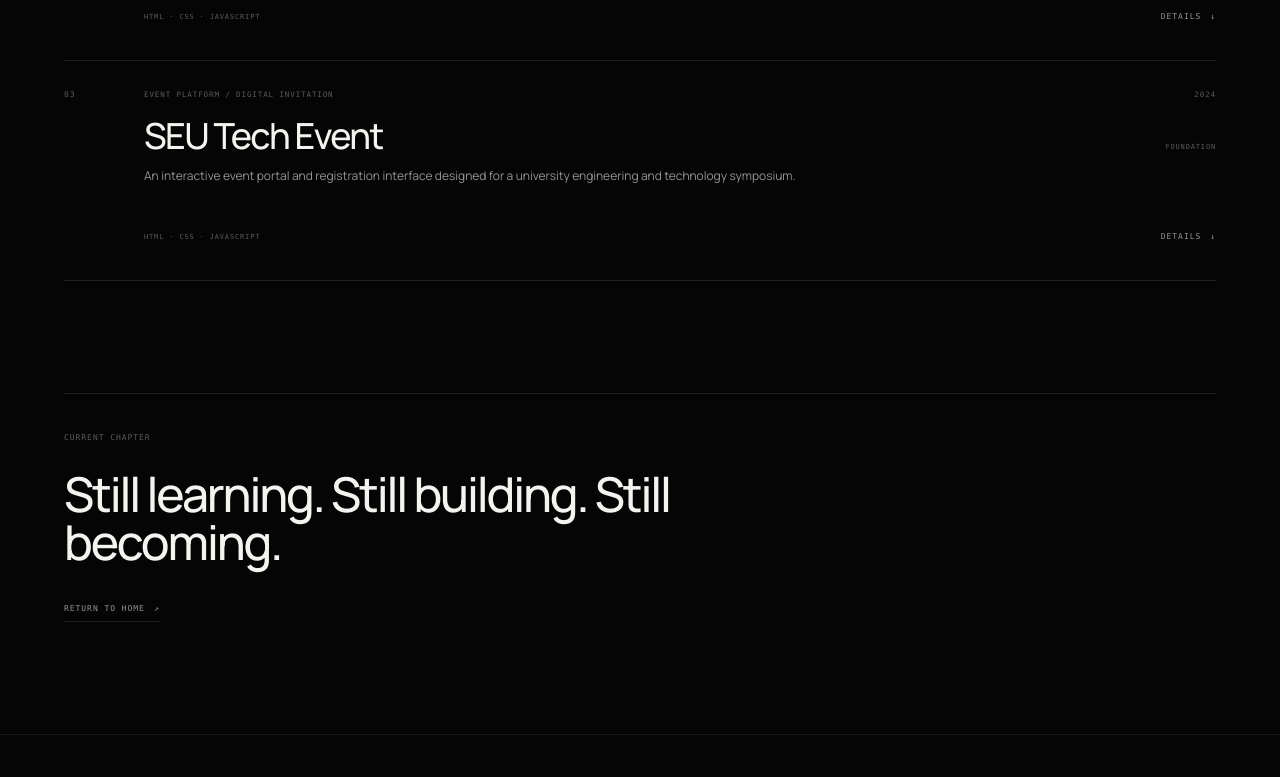
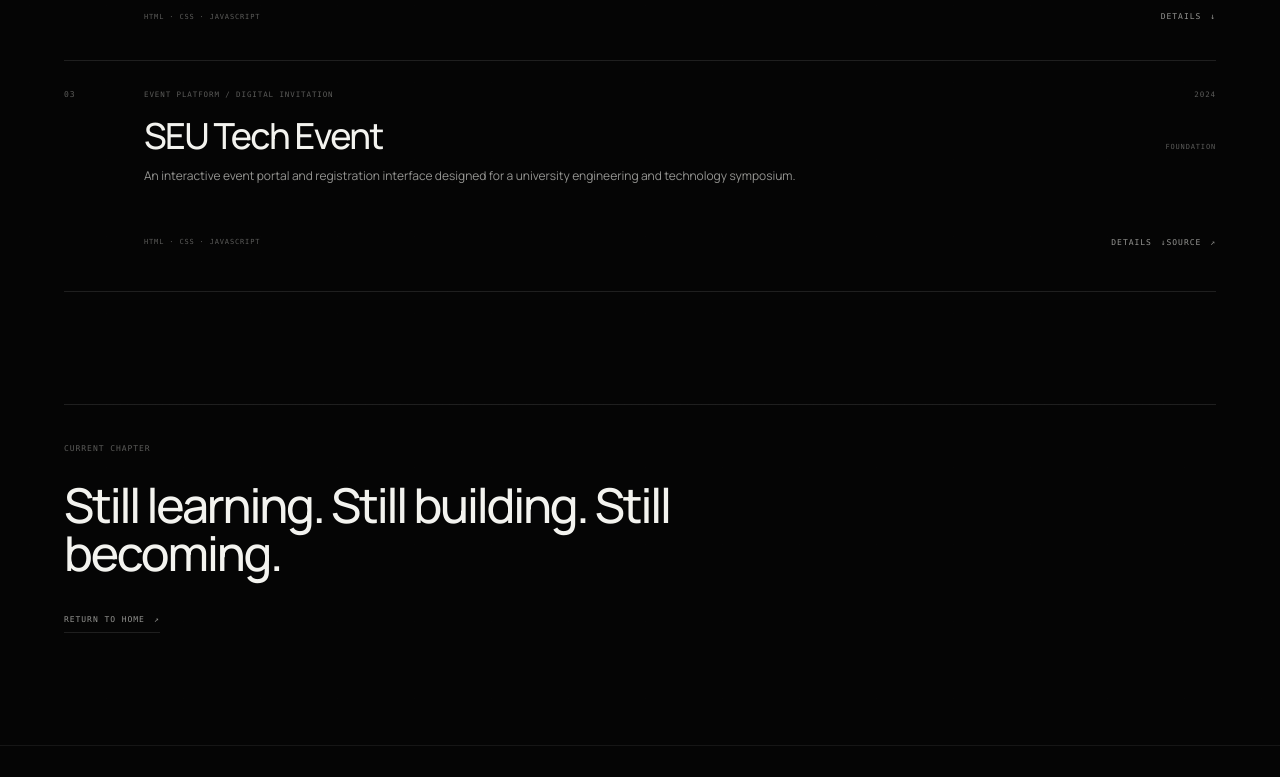
Before and after one commit to shahriarbappy60-ship-it/personal-universe, a React (Vite) app: page /create in a window 1280 px wide. Shown: the part 2300-3077 px from the top of the page. Built offline with nearby package versions, Linux system fonts and the light colour scheme.

Commit message:
feat: expose source action for linked archive projects

```diff
--- a/src/pages/CreatePage.jsx
+++ b/src/pages/CreatePage.jsx
@@ -167,6 +167,7 @@ function ArchiveProject({ project, isOpen, onToggle }) {
 
         <div className="create-archive-footer">
           <span>{project.technologies.join(' · ')}</span>
+          <div className="create-archive-actions">
             <button
               type="button"
               className="create-detail-toggle"
@@ -177,6 +178,12 @@ function ArchiveProject({ project, isOpen, onToggle }) {
               <span>{isOpen ? 'CLOSE' : 'DETAILS'}</span>
               <span aria-hidden="true">{isOpen ? '×' : '↓'}</span>
             </button>
+            {project.link && (
+              <a className="create-source-link" href={project.link} target="_blank" rel="noreferrer">
+                SOURCE <span aria-hidden="true">↗</span>
+              </a>
+            )}
+          </div>
         </div>
       </div>
 
```
Lines whose indentation alone changed are shown as unchanged.
